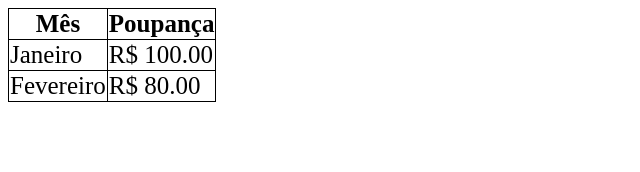
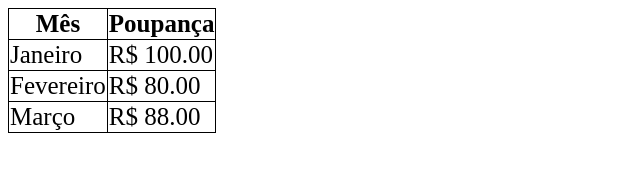
Before and after one commit to Ronaldo-jose-broll/aula-tabela-html-basico, a plain HTML site: page index.html in a window 1280 px wide. Shown: the whole page, without its empty margins (0-640 px from the left). Drawn offline with Linux system fonts and the light colour scheme.

Commit message:
Adicionado o mês de Março na tabela

```diff
--- a/index.html
+++ b/index.html
@@ -20,6 +20,11 @@
             <td>Fevereiro</td>
             <td>R$ 80.00</td>
         </tr>
+
+        <tr>
+            <td>Março</td>
+            <td>R$ 88.00</td>
+        </tr>
     </table>
 </body>
 </html>
```
